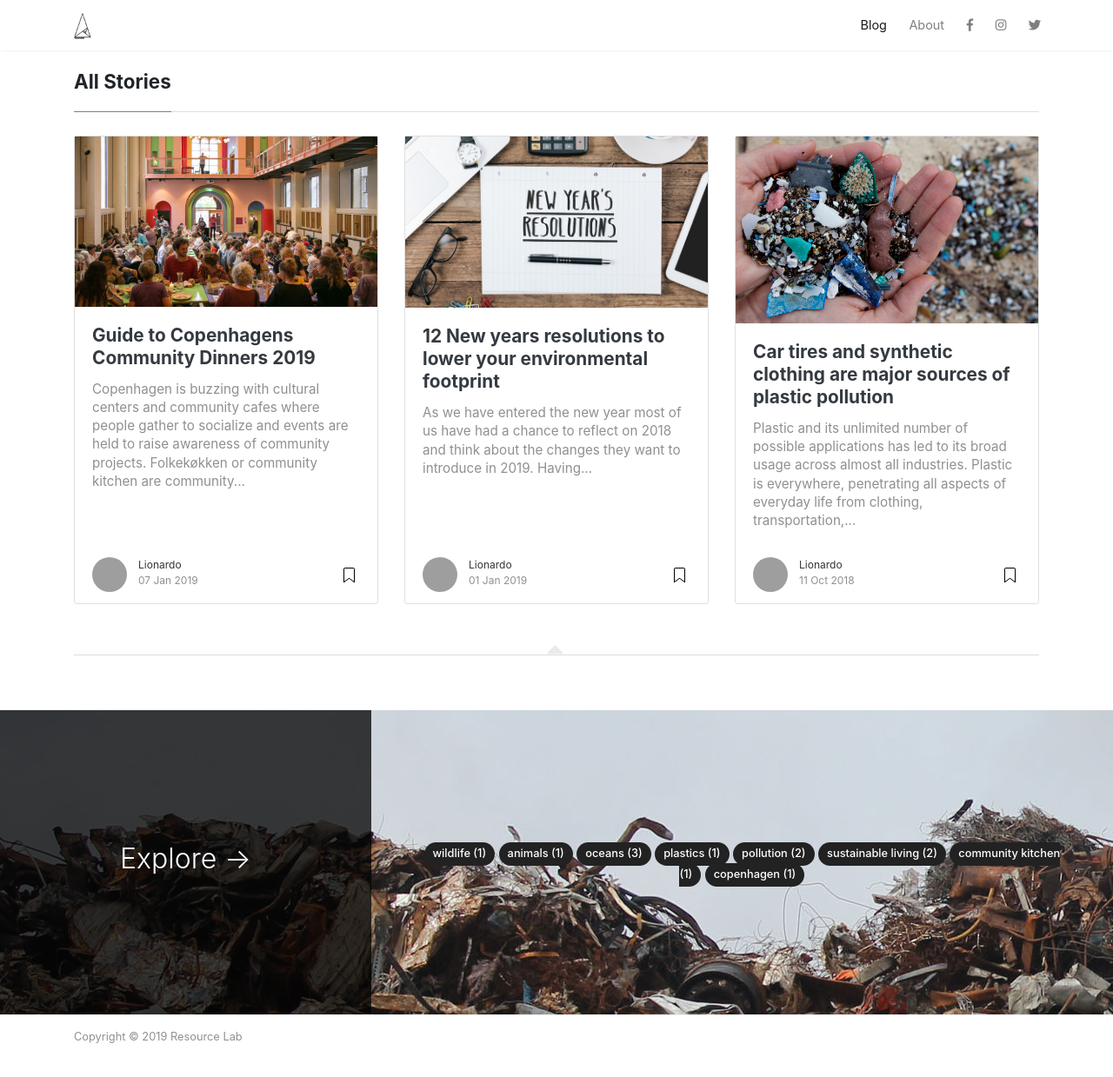
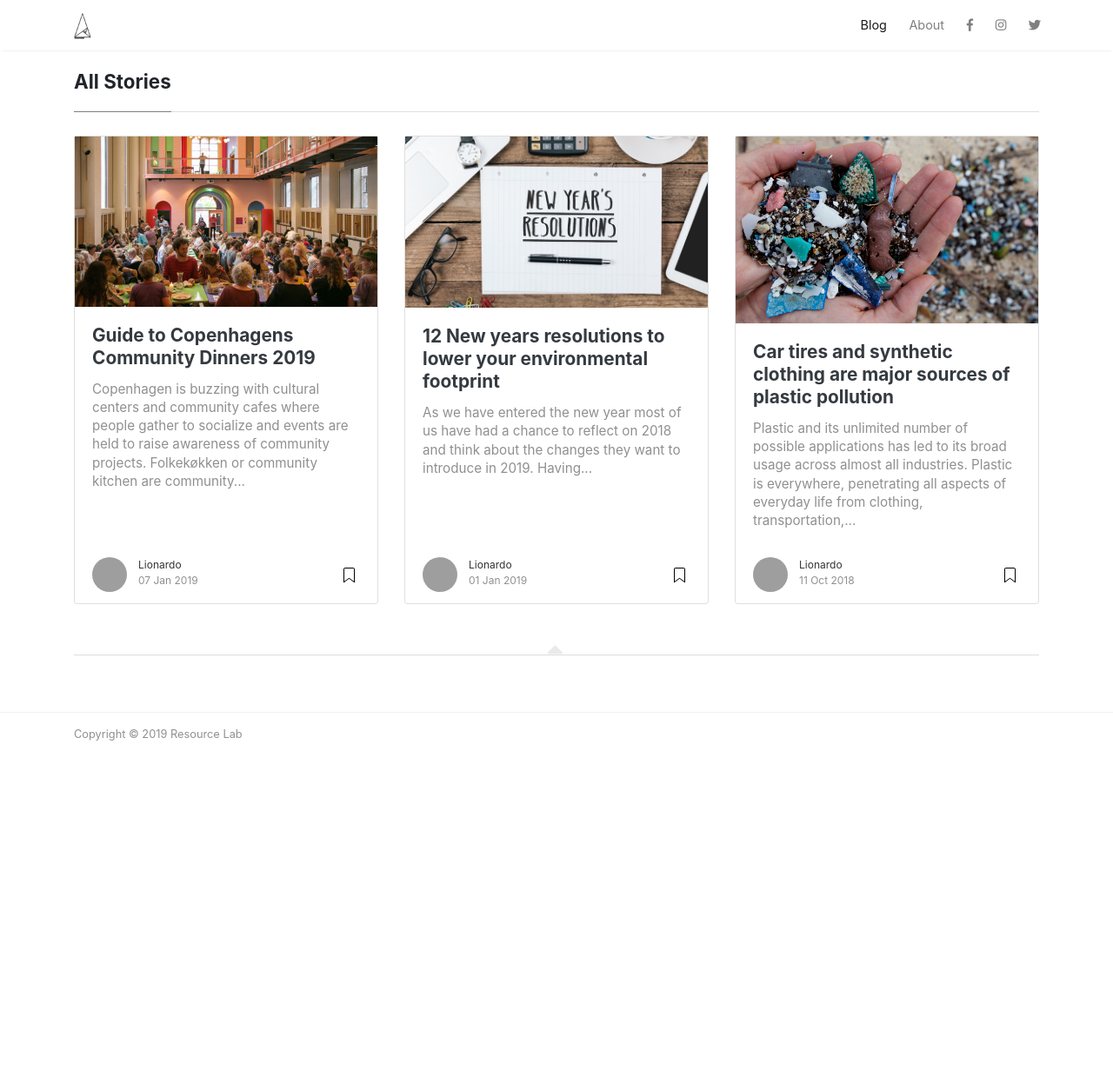
Before and after one commit to resourcelab/resourcelab.github.io, a Jekyll site: the page built from index.html, in a window 1280 px wide and 1277 px high. Shown: the top 1239 px of the window at 87% size. Built offline with Jekyll 4.4.1, drawn with Linux system fonts in a browser that asks for light colours; nearby versions of some CDN libraries; the list of posts is cut into pages by our own code; comment, search, counter and statistics services are not loaded; grey boxes are pictures that could not be loaded.

Commit message:
remove the categories since they don't work

```diff
--- a/_layouts/default.html
+++ b/_layouts/default.html
@@ -154,7 +154,7 @@
 
 <!-- Categories Jumbotron
 ================================================== -->
-<div class="jumbotron fortags">
+<!-- <div class="jumbotron fortags">
 	<div class="d-md-flex h-100">
 		<div class="col-md-4 transpdark align-self-center text-center h-100">
             <div class="d-md-flex align-items-center justify-content-center h-100">
@@ -177,7 +177,7 @@
 		</div>
 	</div>
 </div>
-
+ -->
 
 
 <!-- Begin Footer
```
Also changed, not shown: 17 other files.
